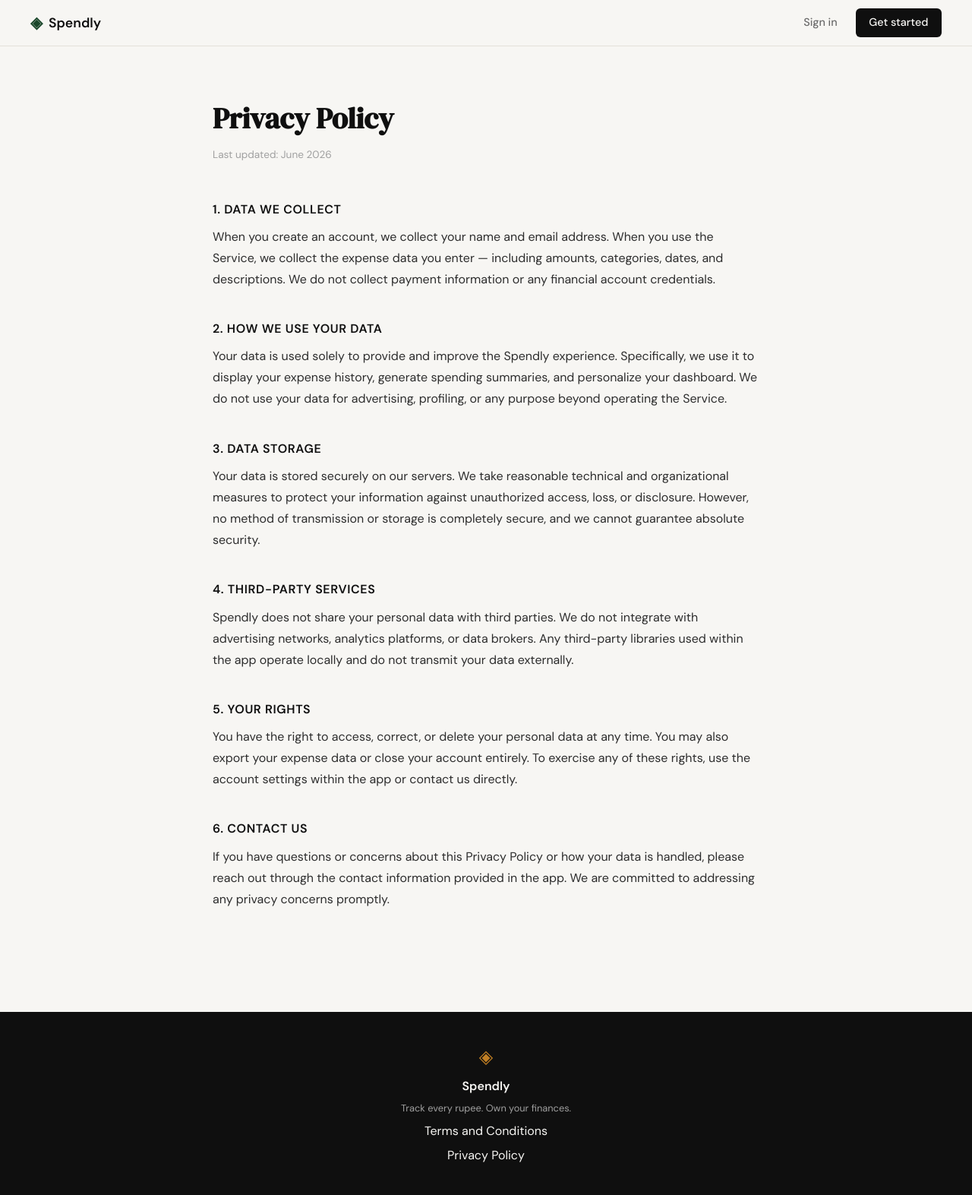
After one commit to abcommits/spendly, a Flask app: page /privacy in a window 1280 px wide. The commit adds this page. Shown: the whole page at 76% size. Run offline with Flask 3, Linux system fonts and the light colour scheme.

Commit message:
landing: add privacy policy page and route

```diff
--- a/app.py
+++ b/app.py
@@ -26,6 +26,16 @@ def login():
 # Placeholder routes — students will implement these                  #
 # ------------------------------------------------------------------ #
 
+@app.route("/terms")
+def terms():
+    return render_template("terms.html")
+
+
+@app.route("/privacy")
+def privacy():
+    return render_template("privacy.html")
+
+
 @app.route("/logout")
 def logout():
     return "Logout — coming in Step 3"
--- a/static/css/style.css
+++ b/static/css/style.css
@@ -508,6 +508,51 @@ a { color: inherit; text-decoration: none; }
 }
 
 /* ------------------------------------------------------------------ */
+/* Legal pages (Terms, Privacy)                                        */
+/* ------------------------------------------------------------------ */
+
+.legal-page {
+    padding: 4rem 2rem 6rem;
+}
+
+.legal-inner {
+    max-width: 720px;
+    margin: 0 auto;
+}
+
+.legal-title {
+    font-family: var(--font-display);
+    font-size: 2.4rem;
+    color: var(--ink);
+    margin-bottom: 0.4rem;
+}
+
+.legal-updated {
+    font-size: 0.85rem;
+    color: var(--ink-faint);
+    margin-bottom: 3rem;
+}
+
+.legal-section {
+    margin-bottom: 2.4rem;
+}
+
+.legal-section h2 {
+    font-family: var(--font-body);
+    font-size: 1rem;
+    font-weight: 600;
+    color: var(--ink);
+    margin-bottom: 0.6rem;
+    text-transform: uppercase;
+    letter-spacing: 0.04em;
+}
+
+.legal-section p {
+    color: var(--ink-soft);
+    line-height: 1.75;
+}
+
+/* ------------------------------------------------------------------ */
 /* Responsive                                                          */
 /* ------------------------------------------------------------------ */
 
--- a/templates/base.html
+++ b/templates/base.html
@@ -34,8 +34,8 @@
             <span class="brand-icon">◈</span>
             <span class="footer-name">Spendly</span>
             <p class="footer-copy">Track every rupee. Own your finances.</p>
-            <a href="#">Terms and Conditions</a>
-            <a href="#">Privacy Policy</a>
+            <a href="/terms">Terms and Conditions</a>
+            <a href="/privacy">Privacy Policy</a>
         </div>
     </footer>
 
--- /dev/null
+++ b/templates/privacy.html
@@ -0,0 +1,44 @@
+{% extends "base.html" %}
+
+{% block title %}Privacy Policy — Spendly{% endblock %}
+
+{% block content %}
+
+<section class="legal-page">
+    <div class="legal-inner">
+        <h1 class="legal-title">Privacy Policy</h1>
+        <p class="legal-updated">Last updated: June 2026</p>
+
+        <div class="legal-section">
+            <h2>1. Data We Collect</h2>
+            <p>When you create an account, we collect your name and email address. When you use the Service, we collect the expense data you enter — including amounts, categories, dates, and descriptions. We do not collect payment information or any financial account credentials.</p>
+        </div>
+
+        <div class="legal-section">
+            <h2>2. How We Use Your Data</h2>
+            <p>Your data is used solely to provide and improve the Spendly experience. Specifically, we use it to display your expense history, generate spending summaries, and personalize your dashboard. We do not use your data for advertising, profiling, or any purpose beyond operating the Service.</p>
+        </div>
+
+        <div class="legal-section">
+            <h2>3. Data Storage</h2>
+            <p>Your data is stored securely on our servers. We take reasonable technical and organizational measures to protect your information against unauthorized access, loss, or disclosure. However, no method of transmission or storage is completely secure, and we cannot guarantee absolute security.</p>
+        </div>
+
+        <div class="legal-section">
+            <h2>4. Third-Party Services</h2>
+            <p>Spendly does not share your personal data with third parties. We do not integrate with advertising networks, analytics platforms, or data brokers. Any third-party libraries used within the app operate locally and do not transmit your data externally.</p>
+        </div>
+
+        <div class="legal-section">
+            <h2>5. Your Rights</h2>
+            <p>You have the right to access, correct, or delete your personal data at any time. You may also export your expense data or close your account entirely. To exercise any of these rights, use the account settings within the app or contact us directly.</p>
+        </div>
+
+        <div class="legal-section">
+            <h2>6. Contact Us</h2>
+            <p>If you have questions or concerns about this Privacy Policy or how your data is handled, please reach out through the contact information provided in the app. We are committed to addressing any privacy concerns promptly.</p>
+        </div>
+    </div>
+</section>
+
+{% endblock %}
```
Also changed, not shown: templates/terms.html (added, +44 -0 lines).
